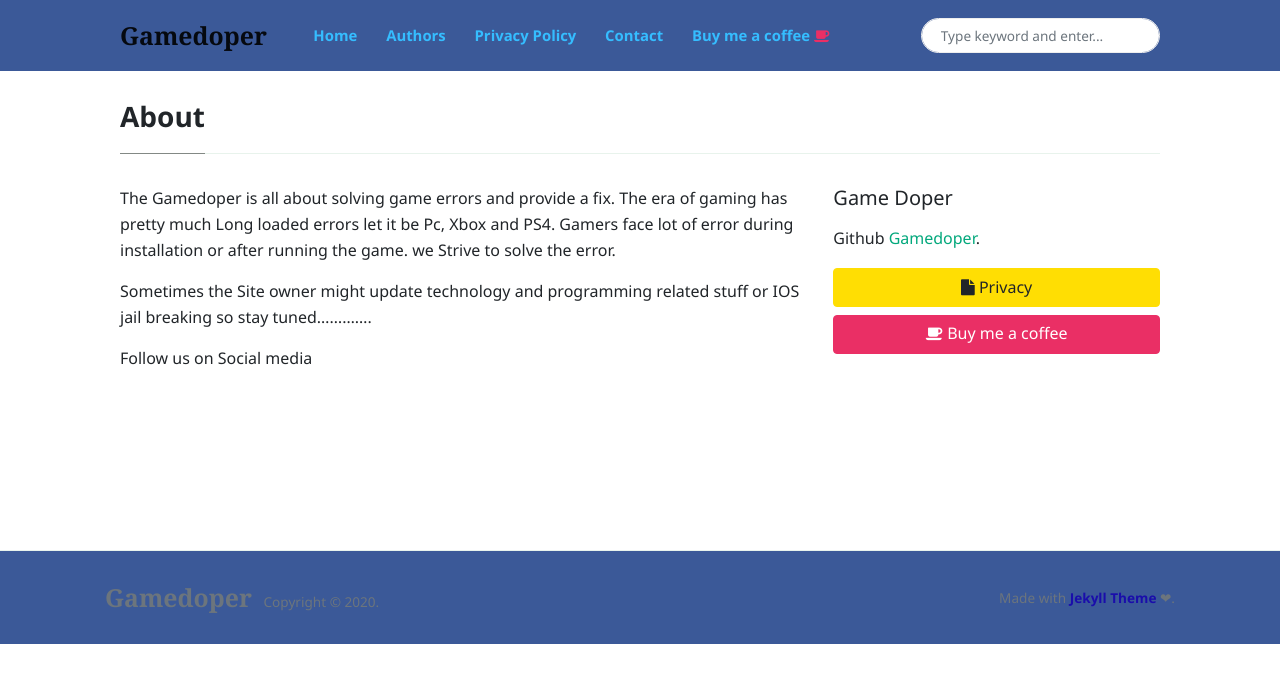
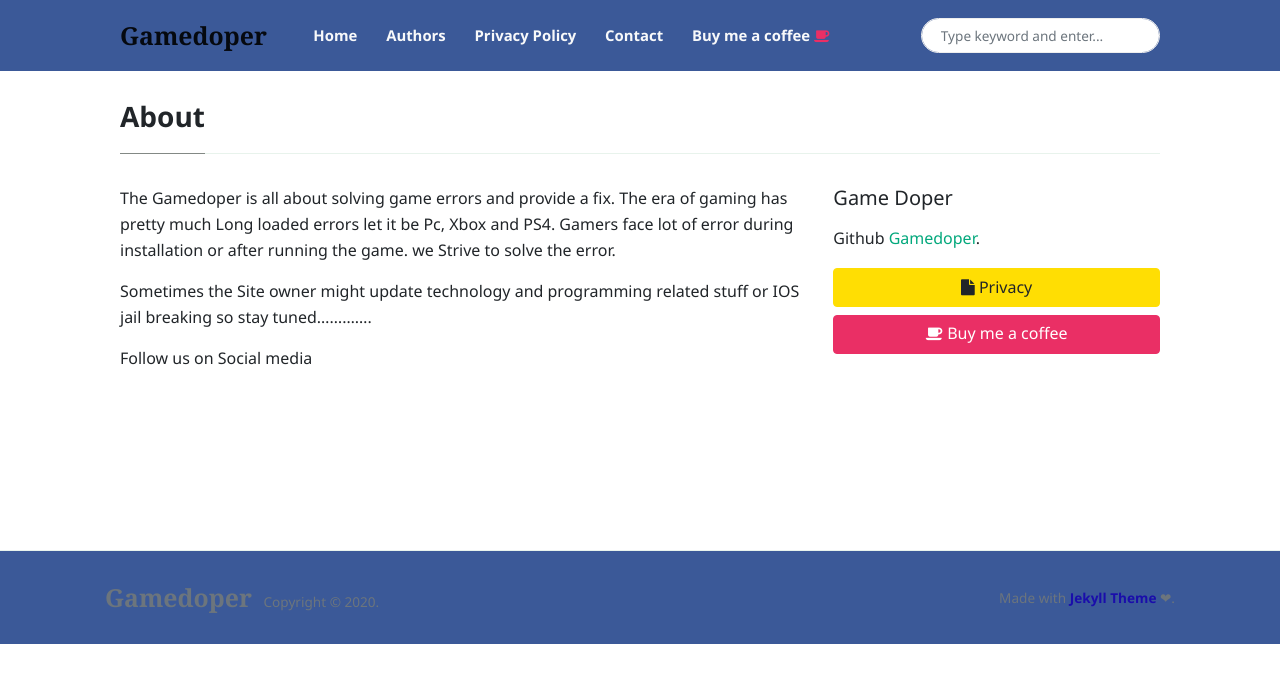
Before and after one commit to Gamedoper/Gamedoperarchives.github.io, a Jekyll site: the page built from _pages/about.md, in a window 1280 px wide. Shown: the top 683 px of the page. Built offline with Jekyll 4.4.1, drawn with Linux system fonts in a browser that asks for light colours; nearby versions of some CDN libraries; comment, search, counter and statistics services are not loaded.

Commit message:
Update theme.css

```diff
--- a/assets/css/theme.css
+++ b/assets/css/theme.css
@@ -234,7 +234,7 @@
 	color:rgba(0,0,0,0.9);
 }
 .navbar-light .navbar-nav .nav-link {
-	color: #35bdff;
+	color: #f8f9fa;
     	font-size: .93rem;
     	font-weight: bold;
 }
```
